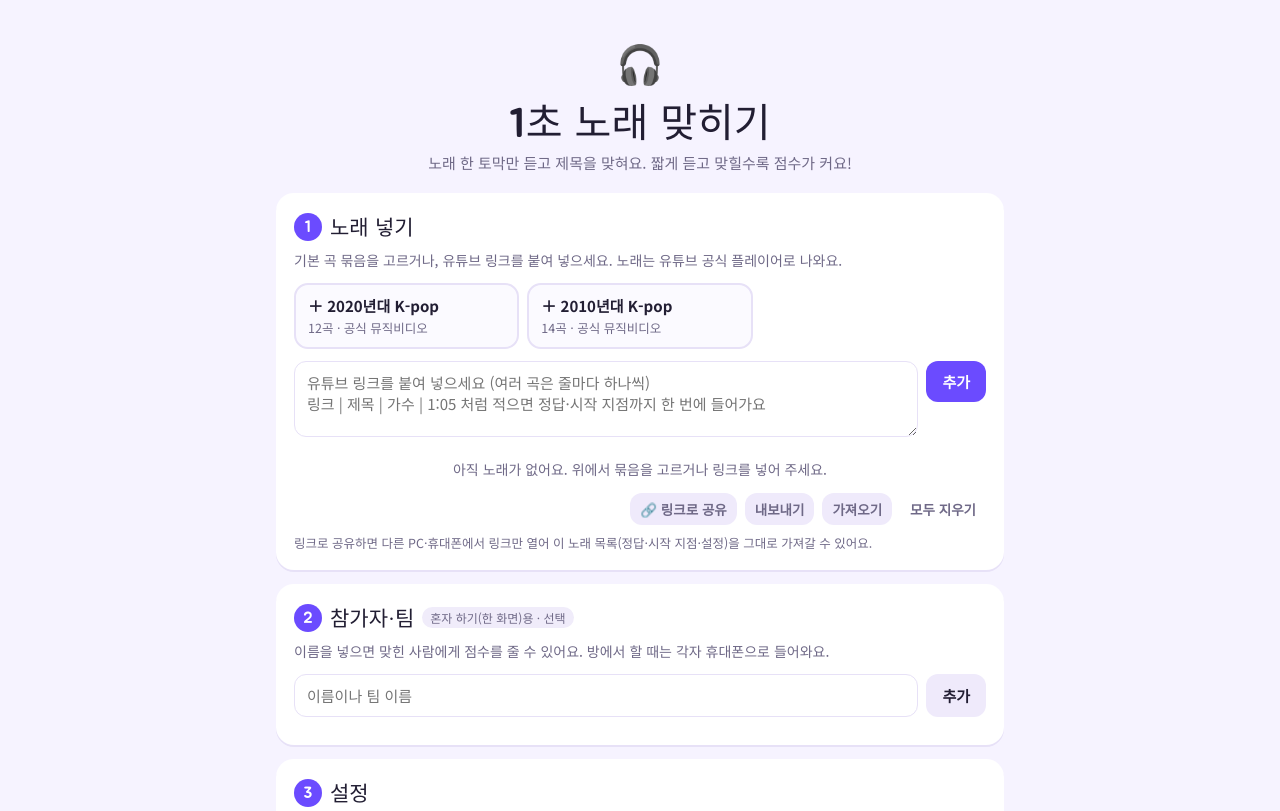
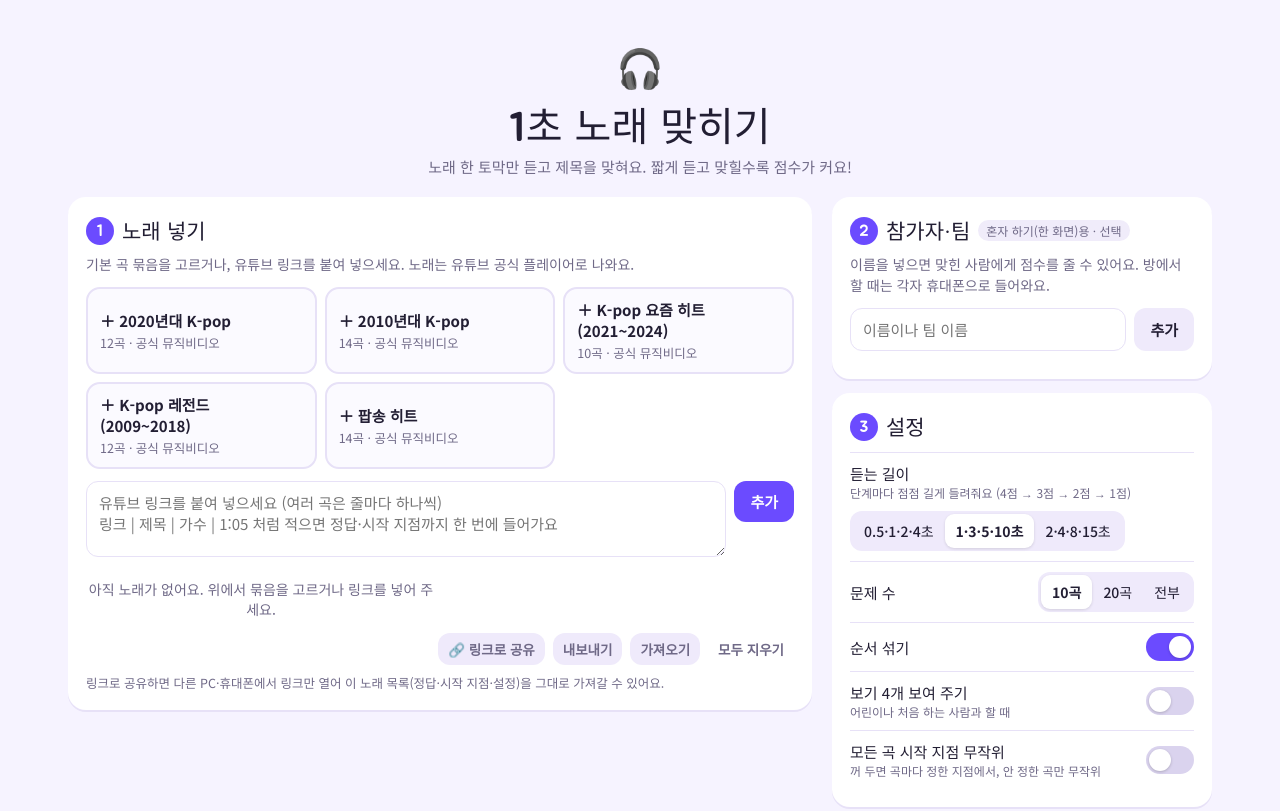
Before and after one commit to 2juwon/songquiz, a plain HTML site: page index.html in a window 1280 px wide. Shown: the top 811 px of the page. Drawn offline with Linux system fonts and the light colour scheme.

Commit message:
기본 곡 묶음 3개 추가 + PC·태블릿 반응형 화면
묶음: K-pop 요즘 히트(2021~2024) 10곡, K-pop 레전드(2009~2018) 12곡, 팝송 히트 14곡.
PC(1000px~): 준비 화면 2단(노래 목록 | 참가자·설정·시작 버튼 고정), 게임 화면 2단(턴테이블 | 정답·보기·버튼·점수),
대기실 2단, 참가자·결과 화면은 가운데 640px. 1280px~ 노래 목록 2열. 700px~ 묶음 3열.
휴대폰: 묶음 2열로 작게.

Co-Authored-By: Claude Opus 5.5 <noreply@anthropic.com>
Claude-Session: https://claude.ai/code/session_016e7p1ApB29X3BNCCXAZRmA

```diff
--- a/index.html
+++ b/index.html
@@ -211,7 +211,42 @@ textarea:focus,input:focus{outline:2px solid var(--pri);border-color:transparent
 .sharedlg ul{margin:0;padding-left:18px;color:var(--sub);font-size:13px;line-height:1.6}
 #toast{position:fixed;left:50%;bottom:24px;transform:translateX(-50%) translateY(20px);background:rgba(34,30,51,.92);color:#fff;padding:10px 16px;border-radius:12px;opacity:0;transition:.25s;z-index:80;pointer-events:none;max-width:90vw;text-align:center;font-size:14px}
 #toast.on{opacity:1;transform:translateX(-50%)}
+/* ---- 넓은 화면(태블릿 가로·PC) ---- */
+@media (min-width:700px){
+  #app{max-width:880px}
+  .packs{grid-template-columns:repeat(3,1fr)}
+}
+@media (min-width:1000px){
+  #app{max-width:1200px;padding:20px 28px 56px}
+  .setup-grid{display:grid;grid-template-columns:minmax(0,1fr) 380px;gap:20px;align-items:start}
+  .col-side{position:sticky;top:12px;max-height:calc(100vh - 24px);overflow:auto;padding-bottom:8px}
+  .col-side .card:first-child{margin-top:14px}
+  .col-side .startbar .btn{width:100%;min-width:0}
+  .game-grid{display:grid;grid-template-columns:minmax(0,1fr) 360px;gap:22px;align-items:start}
+  .g-main .stage{max-height:calc(100vh - 170px)}
+  .g-side{position:sticky;top:12px}
+  .g-side .gbtns{flex-direction:column}
+  .g-side .gbtns .btn{width:100%;min-width:0}
+  .g-side .choices{grid-template-columns:1fr}
+  .g-side .answer{margin-top:4px;text-align:left;background:#fff;border-radius:16px;padding:14px 16px}
+  .g-side .scoremini{justify-content:flex-start}
+  .g-side .hint{text-align:left}
+  .lobby-grid{display:grid;grid-template-columns:1fr 1fr;gap:20px;align-items:start}
+  #join .form,#play,#result{max-width:640px;margin-left:auto;margin-right:auto}
+  #play{display:block}
+}
+@media (min-width:1280px){
+  .songs{display:grid;grid-template-columns:1fr 1fr;gap:8px}
+  .song{grid-template-columns:84px 1fr auto}
+  .song .th{width:84px}
+  .song .f div{flex-direction:column}
+  .song input.a{flex:auto}
+}
 @media (max-width:560px){
+  .packs{grid-template-columns:1fr 1fr;gap:6px}
+  .pack{padding:8px 10px}
+  .pack b{font-size:13.5px;line-height:1.3}
+  .pack small{font-size:11.5px}
   .hero h1{font-size:34px}
   .song{grid-template-columns:72px 1fr auto}
   .song .th{width:72px}
@@ -243,6 +278,7 @@ textarea:focus,input:focus{outline:2px solid var(--pri);border-color:transparent
     <span class="row"><button id="resumeBtn" class="btn sm primary">다시 열기</button><button id="resumeDrop" class="btn sm ghost">방 닫기</button></span>
   </div>
 
+  <div class="setup-grid"><div class="col-main">
   <div class="card">
     <div class="step"><b>1</b>노래 넣기</div>
     <p class="sub">기본 곡 묶음을 고르거나, 유튜브 링크를 붙여 넣으세요. 노래는 유튜브 공식 플레이어로 나와요.</p>
@@ -266,6 +302,7 @@ textarea:focus,input:focus{outline:2px solid var(--pri);border-color:transparent
     <div id="myShares" class="myshares hidden"></div>
   </div>
 
+  </div><div class="col-side">
   <div class="card">
     <div class="step"><b>2</b>참가자·팀 <span class="opt">혼자 하기(한 화면)용 · 선택</span></div>
     <p class="sub">이름을 넣으면 맞힌 사람에게 점수를 줄 수 있어요. 방에서 할 때는 각자 휴대폰으로 들어와요.</p>
@@ -290,6 +327,7 @@ textarea:focus,input:focus{outline:2px solid var(--pri);border-color:transparent
     <button id="joinOpenBtn" class="btn ghost">🙋 참가자예요 (방 번호로 들어가기)</button>
   </div>
   <p class="note">방에서는 출제자 휴대폰에서만 소리가 나요. 참가자는 각자 휴대폰으로 '알아요!'를 누르고 말로 답해요.<br>유튜브 영상이 내려갔거나 퍼가기가 막힌 곡은 저절로 건너뛰어요.</p>
+  </div></div>
 </section>
 
 <section id="game" class="hidden">
@@ -297,6 +335,7 @@ textarea:focus,input:focus{outline:2px solid var(--pri);border-color:transparent
     <div><div class="q" id="gq"></div><div class="room" id="groom"></div></div>
     <button id="quitBtn" class="btn sm ghost">그만하기</button>
   </div>
+  <div class="game-grid"><div class="g-main">
   <div id="peek" class="peek hidden"><img id="peekImg" alt=""><div class="who"><small>🔒 출제자만 보여요</small><b id="peekName"></b></div><button id="peekHide" class="btn sm">🙈 숨기기</button></div>
   <button id="peekShow" class="btn sm ghost hidden" style="display:block;margin:4px auto">🔒 출제자 정답 보기</button>
   <div id="stages" class="stages"></div>
@@ -306,6 +345,7 @@ textarea:focus,input:focus{outline:2px solid var(--pri);border-color:transparent
     <div class="adhint"><span>광고가 보이면 여기서<br>'건너뛰기'를 눌러요 ↘</span></div>
     <div id="bar" class="bar"></div>
   </div>
+  </div><div class="g-side">
   <div id="answer" class="answer hidden"><div class="t" id="ansT"></div><div class="a" id="ansA"></div></div>
   <div id="choices" class="choices hidden"></div>
   <div class="gbtns" id="qBtns">
@@ -321,9 +361,11 @@ textarea:focus,input:focus{outline:2px solid var(--pri);border-color:transparent
   <div id="pick" class="pick hidden"><h3 id="pickTitle"></h3><div id="pickChips" class="chips"></div></div>
   <div id="scoreMini" class="scoremini"></div>
   <p class="hint" id="keyHint">스페이스 = 듣기/더 길게 · R = 다시 듣기 · Enter = 정답 공개/다음 곡</p>
+  </div></div>
 </section>
 
 <section id="lobby" class="hidden">
+  <div class="lobby-grid">
   <div class="card" style="text-align:center">
     <div class="step" style="justify-content:center">📡 같이 하기 대기실</div>
     <p class="sub">참가자는 아래 링크나 QR로 들어오거나, 이 페이지에서 '참가자예요'를 눌러 번호를 넣어요.</p>
@@ -335,6 +377,7 @@ textarea:focus,input:focus{outline:2px solid var(--pri);border-color:transparent
   <div class="card">
     <div class="step">참가자 <span class="opt" id="pcount"></span></div>
     <div id="lobbyPlayers" class="chips"></div>
+  </div>
   </div>
   <div class="startbar">
     <button id="roomStart" class="btn primary big">노래 시작</button>
@@ -431,6 +474,48 @@ const PACKS = [
     ['IHNzOHi8sJs', '뚜두뚜두 (DDU-DU DDU-DU)', 'BLACKPINK', ['ddu-du', '뚜두']],
     ['XsX3ATc3FbA', '작은 것들을 위한 시 (Boy With Luv)', 'BTS', ['boy with luv', '작은 것들']],
     ['kOHB85vDuow', 'FANCY', 'TWICE', ['fancy']],
+  ]},
+  { id: 'knew', name: 'K-pop 요즘 히트 (2021~2024)', songs: [
+    ['QU9c0053UAU', 'Seven', '정국', ['seven']],
+    ['phuiiNCxRMg', 'Supernova', 'aespa', ['supernova']],
+    ['WPdWvnAAurg', 'Savage', 'aespa', ['savage']],
+    ['Vk5-c_v4gMU', 'Magnetic', 'ILLIT', ['magnetic']],
+    ['ArmDp-zijuc', 'Super Shy', 'NewJeans', ['super shy']],
+    ['--FmExEAsM8', 'ELEVEN', 'IVE', ['eleven']],
+    ['F0B7HDiY-10', 'After LIKE', 'IVE', ['after like']],
+    ['4vbDFu0PUew', 'FEARLESS', 'LE SSERAFIM', ['fearless']],
+    ['CuklIb9d3fI', 'Permission to Dance', 'BTS', ['permission to dance']],
+    ['3ymwOvzhwHs', 'Feel Special', 'TWICE', ['feel special']],
+  ]},
+  { id: 'kleg', name: 'K-pop 레전드 (2009~2018)', songs: [
+    ['x6QA3m58DQw', '쏘리 쏘리 (SORRY, SORRY)', '슈퍼주니어', ['sorry', '쏘리']],
+    ['ASO_zypdnsQ', '젠틀맨 (GENTLEMAN)', '싸이', ['gentleman', '젠틀맨']],
+    ['AAbokV76tkU', 'FANTASTIC BABY', 'BIGBANG', ['fantastic baby']],
+    ['wq7ftOZBy0E', 'I GOT A BOY', '소녀시대', ['i got a boy']],
+    ['0rtV5esQT6I', 'OOH-AHH하게 (Like OOH-AHH)', 'TWICE', ['ooh-ahh', 'ooh ahh']],
+    ['V2hlQkVJZhE', 'LIKEY', 'TWICE', ['likey']],
+    ['ALj5MKjy2BU', '불타오르네 (FIRE)', 'BTS', ['fire', '불타오르네']],
+    ['hmE9f-TEutc', '피 땀 눈물 (Blood Sweat & Tears)', 'BTS', ['blood sweat', '피 땀 눈물']],
+    ['pBuZEGYXA6E', 'IDOL', 'BTS', ['idol']],
+    ['bwmSjveL3Lc', '붐바야 (BOOMBAYAH)', 'BLACKPINK', ['boombayah', '붐바야']],
+    ['pSudEWBAYRE', 'Love Shot', 'EXO', ['love shot']],
+    ['QslJYDX3o8s', 'Russian Roulette', 'Red Velvet', ['russian roulette', '러시안 룰렛']],
+  ]},
+  { id: 'pop', name: '팝송 히트', songs: [
+    ['JGwWNGJdvx8', 'Shape of You', 'Ed Sheeran', ['shape of you']],
+    ['kJQP7kiw5Fk', 'Despacito', 'Luis Fonsi', ['despacito']],
+    ['OPf0YbXqDm0', 'Uptown Funk', 'Mark Ronson ft. Bruno Mars', ['uptown funk']],
+    ['YQHsXMglC9A', 'Hello', 'Adele', ['hello']],
+    ['nfWlot6h_JM', 'Shake It Off', 'Taylor Swift', ['shake it off']],
+    ['PMivT7MJ41M', "That's What I Like", 'Bruno Mars', ['what i like']],
+    ['4NRXx6U8ABQ', 'Blinding Lights', 'The Weeknd', ['blinding lights']],
+    ['TUVcZfQe-Kw', 'Levitating', 'Dua Lipa', ['levitating']],
+    ['09R8_2nJtjg', 'Sugar', 'Maroon 5', ['sugar']],
+    ['fRh_vgS2dFE', 'Sorry', 'Justin Bieber', ['sorry']],
+    ['CevxZvSJLk8', 'Roar', 'Katy Perry', ['roar']],
+    ['ZbZSe6N_BXs', 'Happy', 'Pharrell Williams', ['happy']],
+    ['DyDfgMOUjCI', 'bad guy', 'Billie Eilish', ['bad guy']],
+    ['H5v3kku4y6Q', 'As It Was', 'Harry Styles', ['as it was']],
   ]},
 ];
 
```
